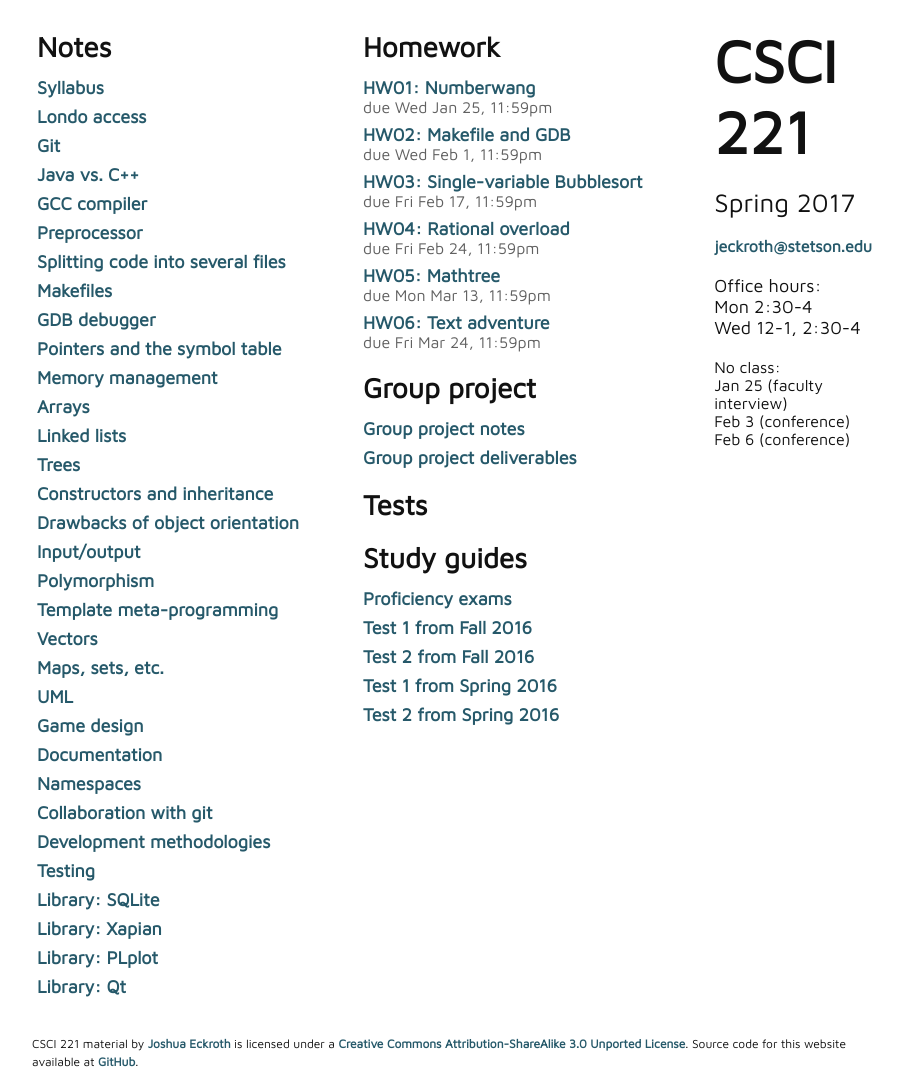
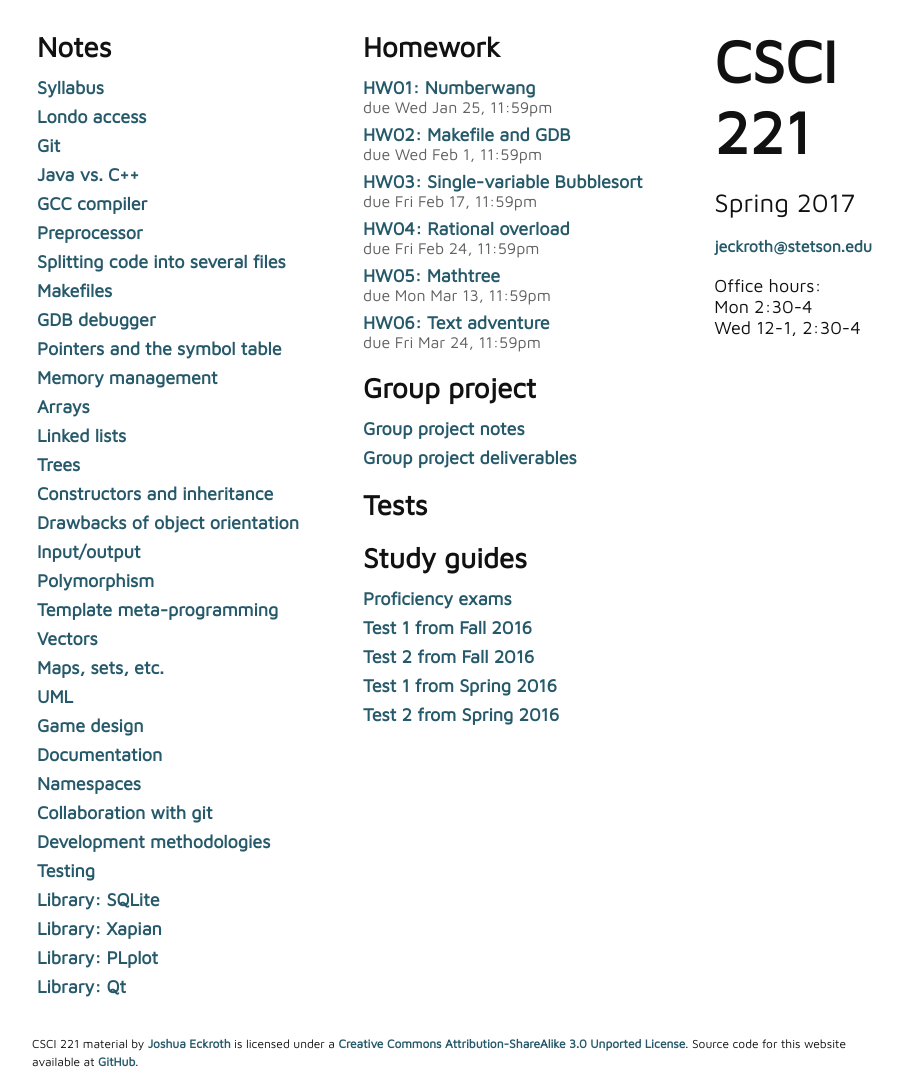
Before and after one commit to joshuaeckroth/csci221-website, a Jekyll site: the page built from index.markdown, in a window 1280 px wide. Shown: the whole page, without its empty margins (183-1086 px from the left). Built offline with Jekyll 4.4.1, drawn with Linux system fonts in a browser that asks for light colours; some web fonts are replaced.

Commit message:
Removed no-class day list

```diff
--- a/_layouts/index.html
+++ b/_layouts/index.html
@@ -165,12 +165,6 @@
               Mon 2:30-4<br/>
               Wed 12-1, 2:30-4
             </div>
-            <p>
-              No class:<br/>
-              Jan 25 (faculty interview)<br/>
-              Feb 3 (conference)<br/>
-              Feb 6 (conference)<br/>
-            </p>
           </td>
         </tr>
       </table>
```
